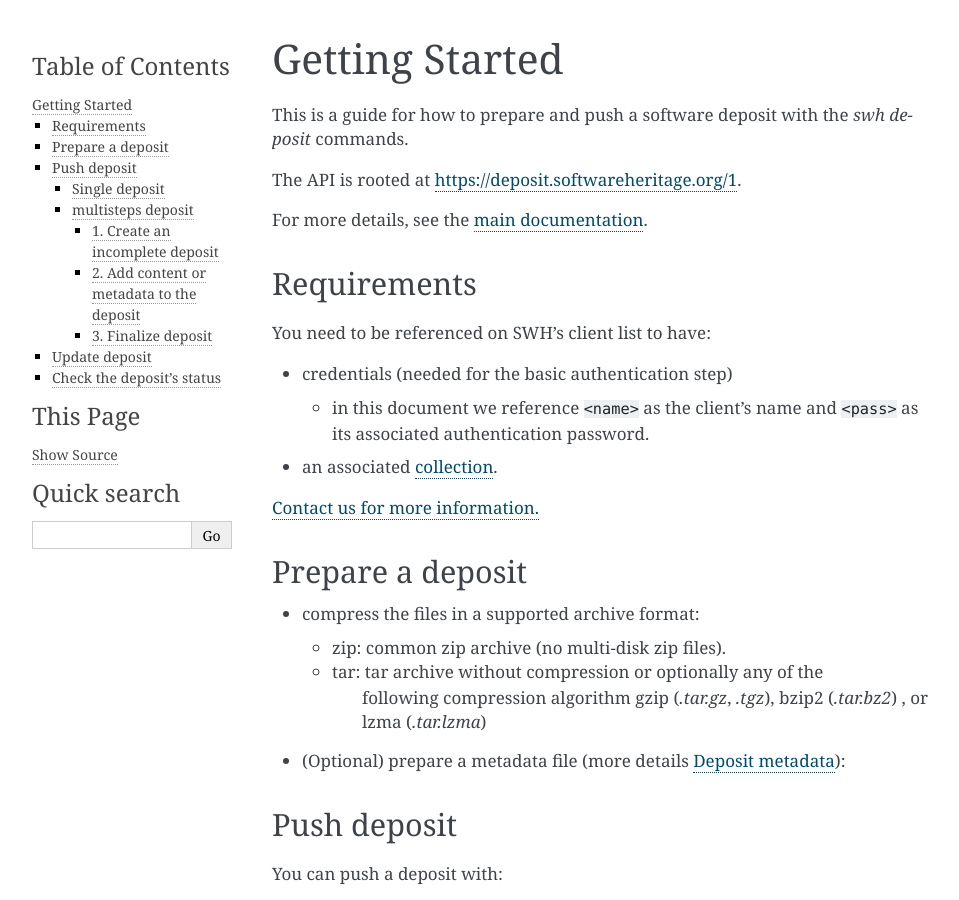
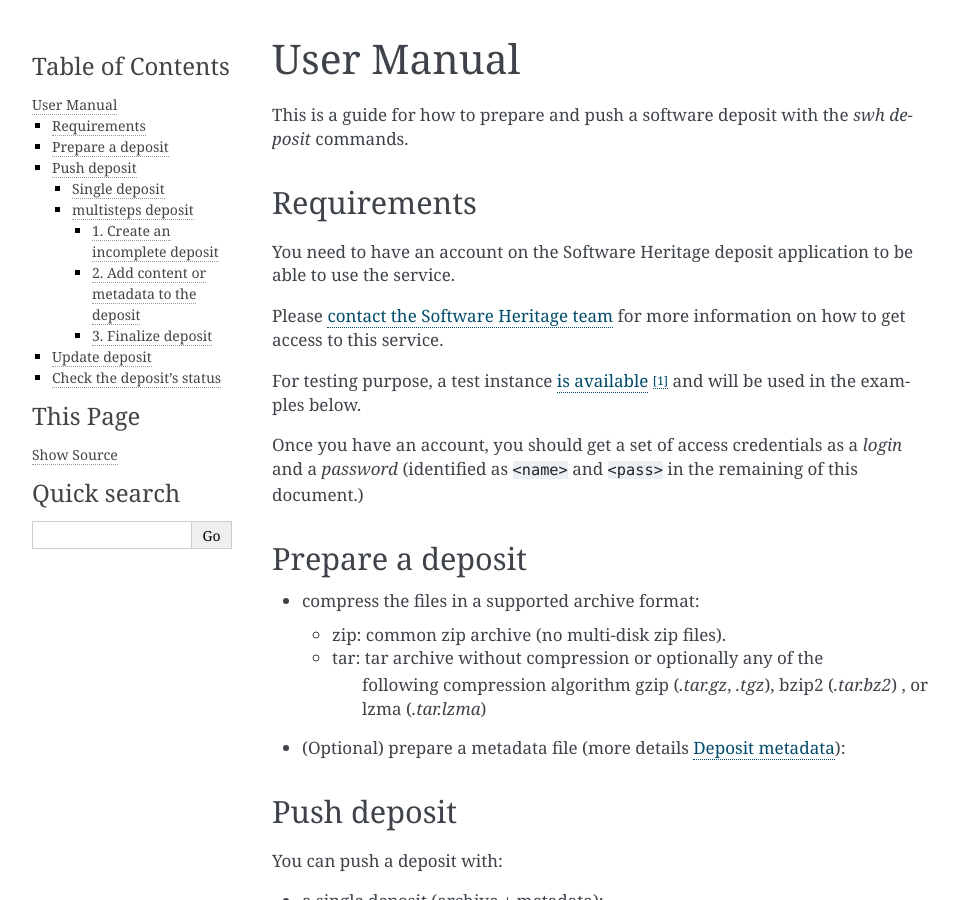
Before and after one commit to SoftwareHeritage/swh-deposit, a Sphinx documentation site: the page built from docs/user-manual.rst, in a window 1280 px wide and 900 px high. Shown: the whole window, without its empty margins (148-1107 px from the left). Built offline with Sphinx 7.4.7, drawn with Linux system fonts in a browser that asks for light colours; pages that are not in the unit, such as notebooks, are missing from menus; some of the changed text lies outside the part shown.

Commit message:
doc: rename Getting Starter as User Manual and update the content

```diff
--- a/docs/index.rst
+++ b/docs/index.rst
@@ -52,7 +52,8 @@
 - the deposit API uses the `SWORD v2`_ API, thus requires some tooling to send
   deposits to SWH. These tools are provided with this repository.
 
-See the :ref:`getting-started` page for more details on how to use the deposit
+
+See the :ref:`user-manual` page for more details on how to use the deposit
 client tools to push a deposit in the SWH Archive.
 
 .. _codemeta: https://codemeta.github.io/
@@ -62,7 +63,7 @@
    :maxdepth: 2
    :caption: Contents:
 
-   getting-started
+   user-manual
    spec-api
    metadata
    dev-info
--- a/docs/getting-started.rst
+++ b/docs/user-manual.rst
@@ -1,31 +1,26 @@
-Getting Started
-===============
+User Manual
+===========
 
 This is a guide for how to prepare and push a software deposit with
 the `swh deposit` commands.
 
-The API is rooted at https://deposit.softwareheritage.org/1.
-
-For more details, see the `main documentation <./index.html>`__.
 
 Requirements
 ------------
 
-You need to be referenced on SWH's client list to have:
+You need to have an account on the Software Heritage deposit application to be
+able to use the service.
 
-* credentials (needed for the basic authentication step)
+Please `contact the Software Heritage team <deposit@softwareheritage.org>`_ for
+more information on how to get access to this service.
 
-  - in this document we reference ``<name>`` as the client's name and
-    ``<pass>`` as its associated authentication password.
+For testing purpose, a test instance `is available
+<https://deposit.staging.swh.network>`_ [#f1]_ and will be used in the examples below.
 
-* an associated collection_.
+Once you have an account, you should get a set of access credentials as a
+`login` and a `password` (identified as ``<name>`` and ``<pass>`` in the
+remaining of this document.)
 
-
-.. _collection: https://bitworking.org/projects/atom/rfc5023#rfc.section.8.3.3
-
-
-`Contact us for more information.
-<https://www.softwareheritage.org/contact/>`__
 
 Prepare a deposit
 -----------------
@@ -283,3 +278,10 @@
   'deposit_status_detail': 'The deposit has been successfully \
                             loaded into the Software Heritage archive'
  }
+
+
+
+.. rubric:: Footnotes
+
+.. [#f1] the test instance of the deposit is not yet available external users,
+         but it should be available soon.
```
